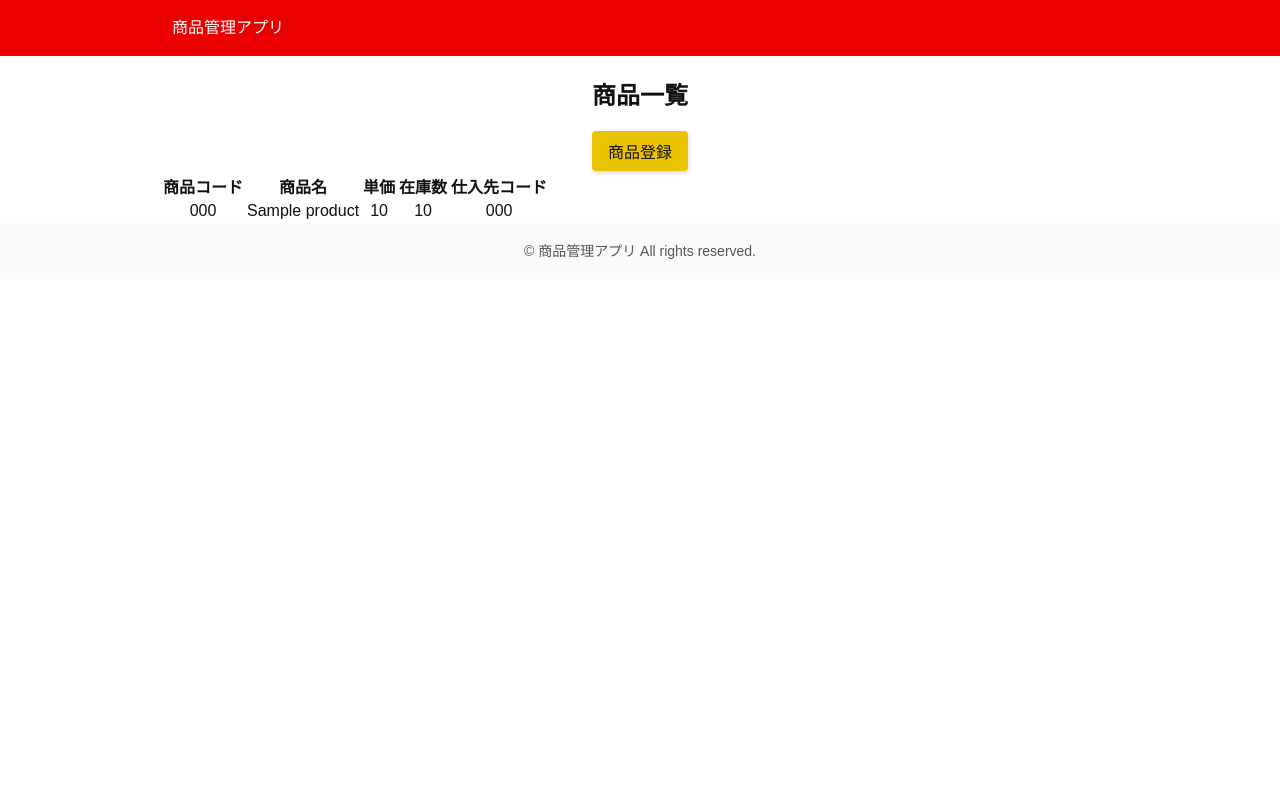
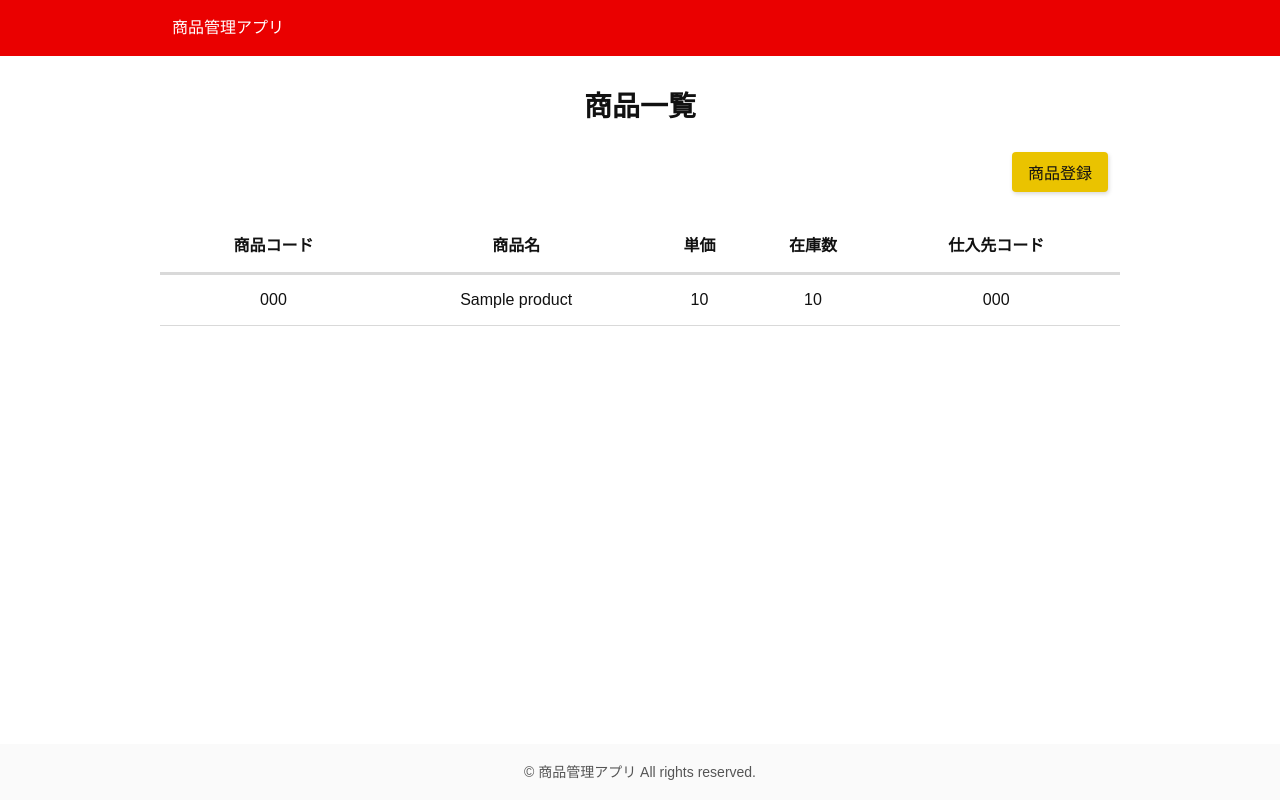
Before and after one commit to kazukitidesu4649/php-db-app, a PHP site: page /read.php in a window 1280 px wide. Run offline with PHP 8.4, Linux system fonts and the light colour scheme; tables that the repository leaves empty or names only in its code hold one stand-in row (values such as "Sample post").

Commit message:
read.phpのCSSを追加

```diff
--- a/css/style.css
+++ b/css/style.css
@@ -82,11 +82,51 @@ footer {
 }
 
 /* read.php */
+.products {
+  box-sizing: border-box;
+  min-height: calc(100vh - 7rem);
+  padding: 1.75rem 0 3.5rem;
+}
 
+.products h1 {
+  margin: 0 0 1.75rem;
+  font-size: 1.75rem;
+}
 
+.products-ui {
+  display: flex;
+  align-items: flex-end;
+  justify-content: space-between;
+  padding: 0 0.75rem;
+  margin-bottom: 1.5rem;
+}
 
+.products-table {
+  width: 100%;
+  margin: 0 auto;
+  word-break: break-all;
+  border-collapse: collapse;
+}
 
+.products-table tr {
+  border-bottom: solid 1px #d9d9d9;
+}
 
+.products-table tr:first-child {
+  border-bottom: solid 3px #d9d9d9;
+}
+
+.products-table th,
+.products-table td {
+  padding: 1rem 0.75rem 1rem 0;
+  text-align: center;
+}
+
+.products-table th:first-child,
+.products-table td:first-child {
+  padding: 1rem 0.75rem;
+  text-align: center;
+}
 
 
 /* */
--- a/read.php
+++ b/read.php
@@ -1,5 +1,5 @@
 <?php
-  $dsn = 'mysql:dbname=php_db_app;host=localhost;charset=utf8mb4';
+  $dsn = 'mysql:dbname=php_db;host=localhost;charset=utf8mb4';
   $user = 'root';
   $password = 'root';
 
@@ -15,8 +15,8 @@
     // SQL文の実行結果を配列で取得する
     $products = $stmt_select->fetchAll(PDO::FETCH_ASSOC);
   } catch (PDOException $e) {
-    echo ''. $e->getMessage();
-  }
+    exit($e->getMessage());
+}
 ?>
 
 <!DOCTYPE html>
@@ -49,7 +49,7 @@
                     </div>
                     <a href="#" class="btn">商品登録</a>
                 </div>
-                <table>
+                <table class="products-table">
                     <tr>
                         <th>商品コード</th>
                         <th>商品名</th>
@@ -66,7 +66,7 @@
                             <td>{$product['product_name']}</td>
                             <td>{$product['price']}</td>
                             <td>{$product['stock_quantity']}</td>
-                            <td>{$product['vendor_code']}</td>
+                            <td>{$product['vender_code']}</td>
                             </tr>
                       ";
                       echo $table_row;
```
